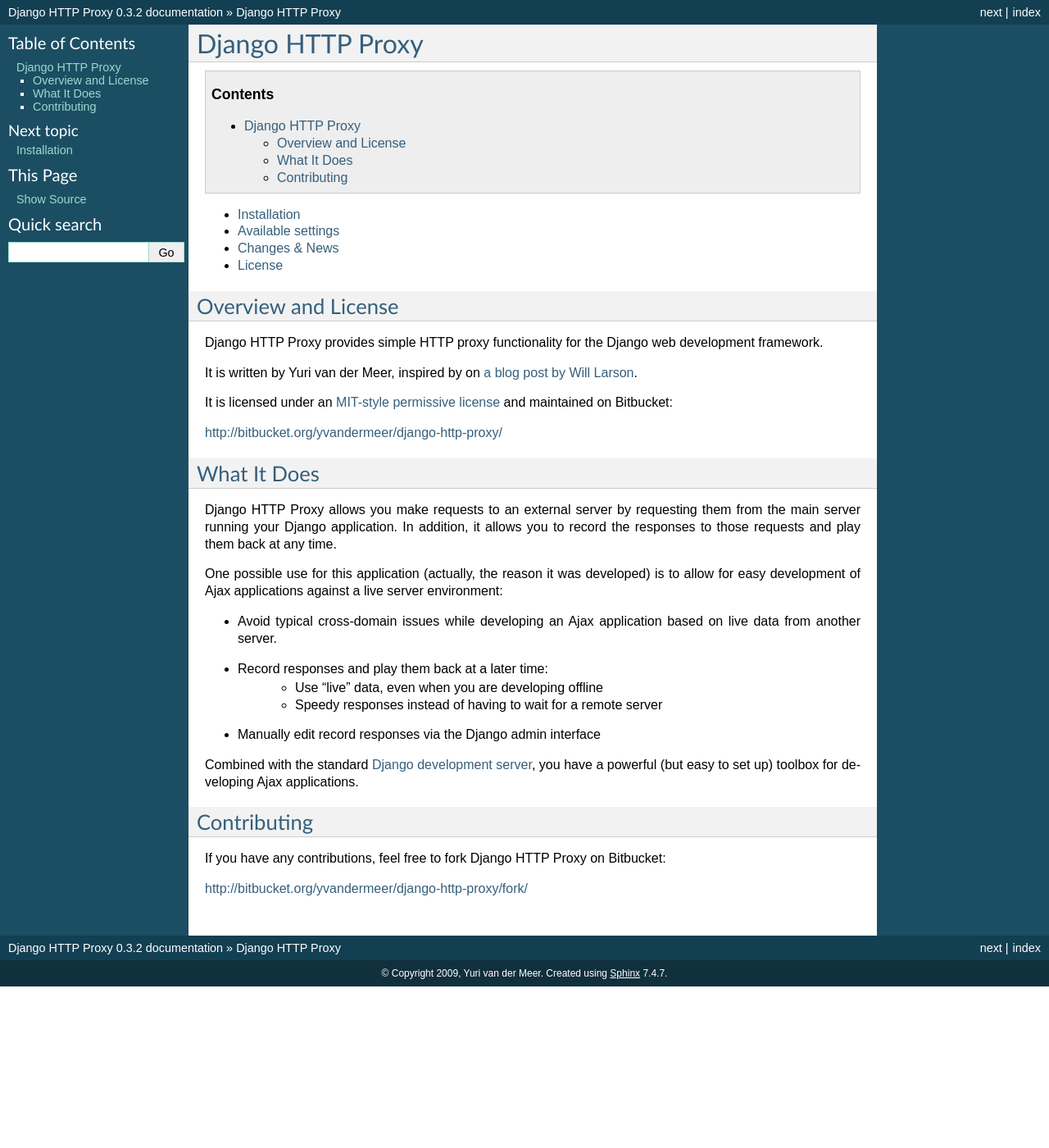
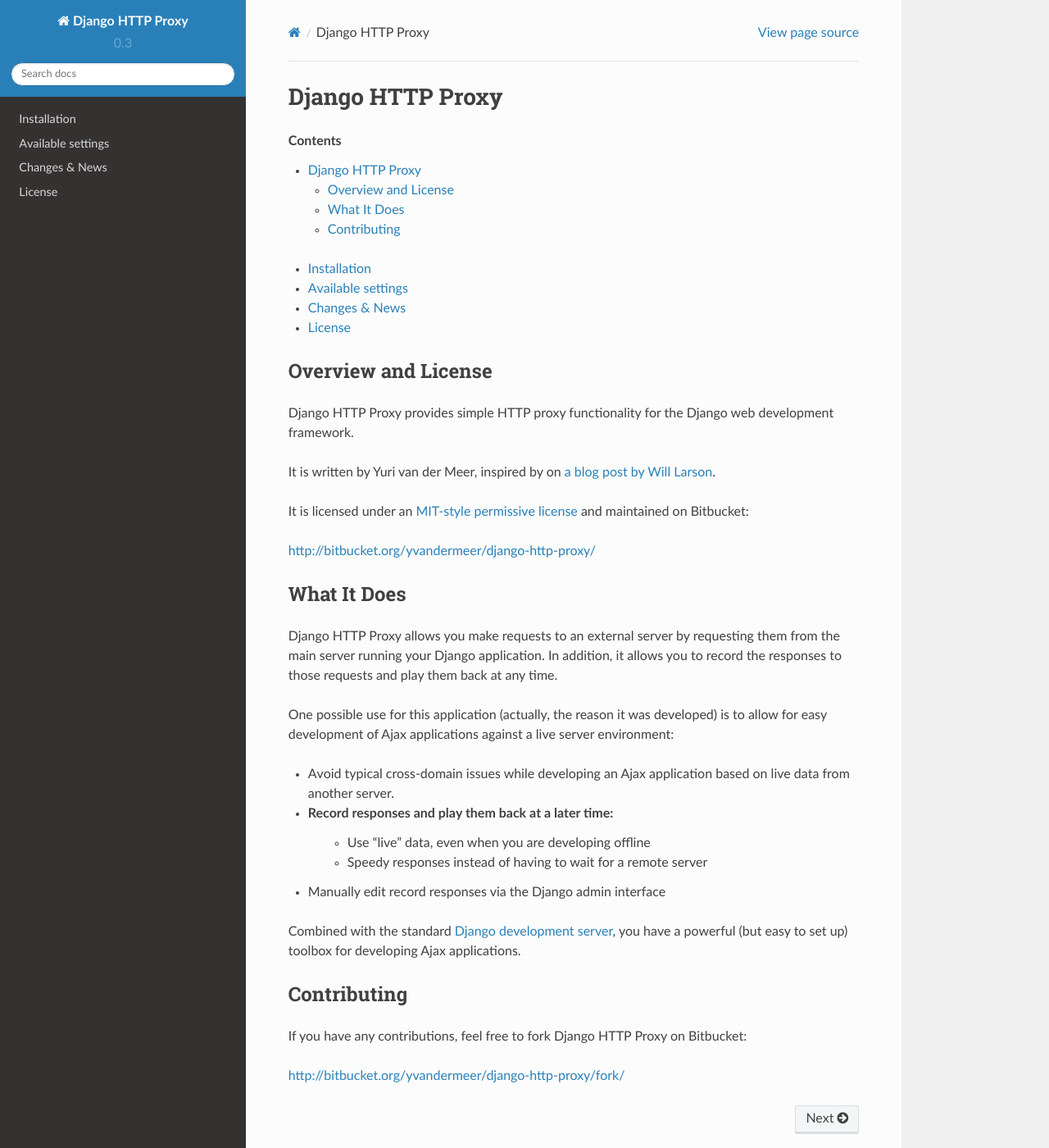
Before and after one commit to yvandermeer/django-http-proxy, a Sphinx documentation site: the page built from docs/index.rst, in a window 1280 px wide and 1400 px high. Shown: the whole window at 82% size. Built offline with Sphinx 7.4.7 and the Read the Docs theme 2.0.0, drawn with Linux system fonts in a browser that asks for light colours; some of the changed text lies outside the part shown.

Commit message:
Add sphinx-rtd-theme for Sphinx documentation

```diff
--- a/docs/conf.py
+++ b/docs/conf.py
@@ -11,7 +11,10 @@
 # All configuration values have a default; values that are commented out
 # serve to show the default.
 
-import sys, os
+import os
+
+
+on_rtd = os.environ.get('READTHEDOCS', None) == 'True'
 
 # If extensions (or modules to document with autodoc) are in another directory,
 # add these directories to sys.path here. If the directory is relative to the
@@ -89,9 +92,10 @@
 
 # -- Options for HTML output ---------------------------------------------------
 
-# The theme to use for HTML and HTML Help pages.  Major themes that come with
-# Sphinx are currently 'default' and 'sphinxdoc'.
-html_theme = 'default'
+if not on_rtd: # only import and set the theme if we're building docs locally
+    import sphinx_rtd_theme
+    html_theme = 'sphinx_rtd_theme'
+    html_theme_path = [sphinx_rtd_theme.get_html_theme_path()]
 
 # Theme options are theme-specific and customize the look and feel of a theme
 # further.  For a list of options available for each theme, see the
--- a/requirements.txt
+++ b/requirements.txt
@@ -1,3 +1,4 @@
+sphinx-rtd-theme==0.1.6
 Sphinx~=1.2.3
 versioneer2==0.1.10
 
```
